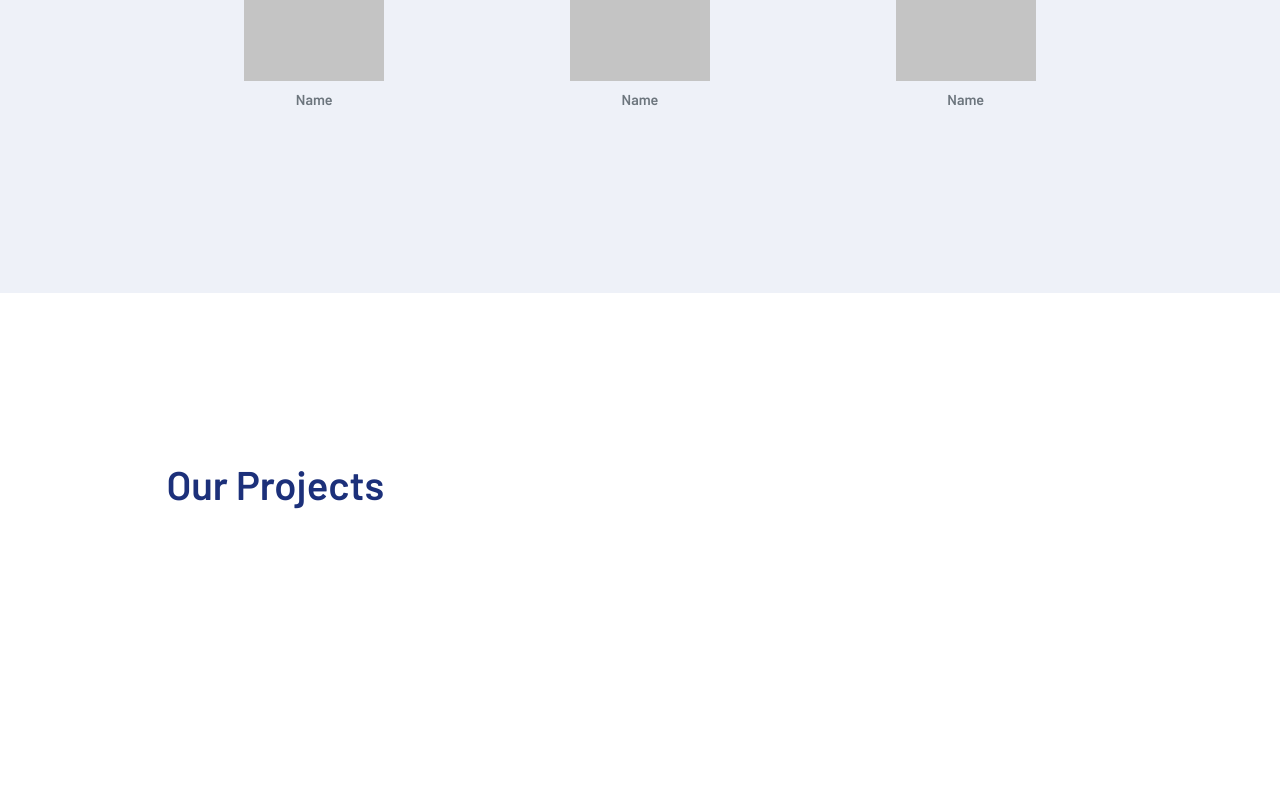
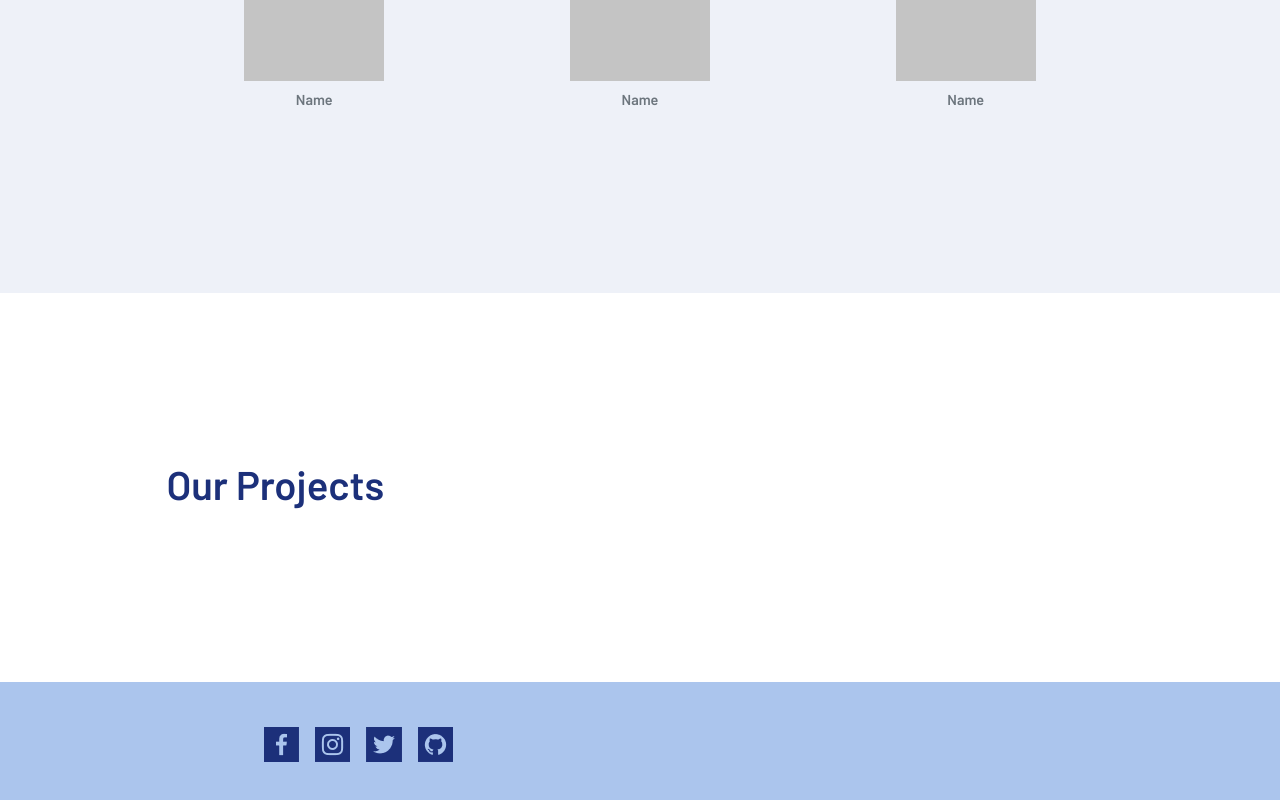
Before and after one commit to sfusurge/surgewebsite, a React (Create React App) app in the folder surge-app/: page / in a window 1280 px wide. Shown: the part 1900-2700 px from the top of the page. Before the commit the page ends 2582 px from the top, so only its background shows below. Built offline with nearby package versions, Linux system fonts and the light colour scheme.

Commit message:
Footer links work!

```diff
--- a/surge-app/src/App.js
+++ b/surge-app/src/App.js
@@ -1,6 +1,7 @@
 import React, { Component } from "react";
 import Projects from "./components/Projects";
 import NavBar from './components/Navigation/NavBar'
+import Footer from './components/Navigation/Footer'
 import "bootstrap/dist/css/bootstrap.min.css";
 
 class App extends Component {
@@ -9,6 +10,7 @@ class App extends Component {
       <div className="App">
         <NavBar></NavBar>
         <Projects></Projects>
+        <Footer></Footer>
       </div>
     );
   }
--- /dev/null
+++ b/surge-app/src/components/Navigation/Footer.css
@@ -0,0 +1,24 @@
+.footer{
+    position: relative;
+    width: 100%;
+    background: #ABC5ED;
+    height: 124px;
+}
+
+.footer-links{
+    display: flex;
+    height: 100%;
+    align-items: center;
+    padding: 0 1rem;
+}
+
+.footer-items ul{
+    list-style: none;
+    margin: 0;
+    padding: 0 15rem;
+    display: flex;
+}
+
+.footer-items li{
+    padding: 0 0.5rem;
+}
--- /dev/null
+++ b/surge-app/src/components/Navigation/Footer.js
@@ -0,0 +1,39 @@
+import React from 'react';
+import FBLogo from "../../assets/facebook-logo.png"
+import InstaLogo from "../../assets/instagram-logo.png"
+import TwitterLogo from "../../assets/twitter-logo.png"
+import GithubLogo from "../../assets/github-logo.png"
+import './Footer.css';
+
+const Footer = props => (
+    <header className="footer">
+        <nav className="footer-links">
+            <div className="footer-items">
+                <ul>
+                    <li>
+                        <a href={"https://www.facebook.com/sfusurge"} target="_blank" rel="noopener noreferrer">
+                            <img src={FBLogo} alt="Facebook Logo"></img>
+                        </a>
+                    </li>
+                    <li>
+                        <a href={"https://www.instagram.com/sfusurge/"} target="_blank" rel="noopener noreferrer">
+                            <img src={InstaLogo} alt="Instagram Logo"></img>
+                        </a>
+                    </li>
+                    <li>
+                        <a href={"https://twitter.com/sfusurge"} target="_blank" rel="noopener noreferrer">
+                            <img src={TwitterLogo} alt="Twitter Logo"></img>
+                        </a>
+                    </li>
+                    <li>
+                        <a href={"https://github.com/sfusurge"} target="_blank" rel="noopener noreferrer">
+                            <img src={GithubLogo} alt="Github Logo"></img>
+                        </a>
+                    </li>
+                </ul>
+            </div>
+        </nav>
+    </header>
+);
+
+export default Footer;
--- a/surge-app/src/components/Navigation/NavBar.js
+++ b/surge-app/src/components/Navigation/NavBar.js
@@ -14,6 +14,7 @@ const NavBar = props => (
             <div className="navbar-items-spacer"></div>
             <div className="navbar-items">
                 <ul>
+                    {/* update the links later */}
                     <li><a href="/">About</a></li>
                     <li><a href="/">ProjectHub</a></li>
                 </ul>
```
